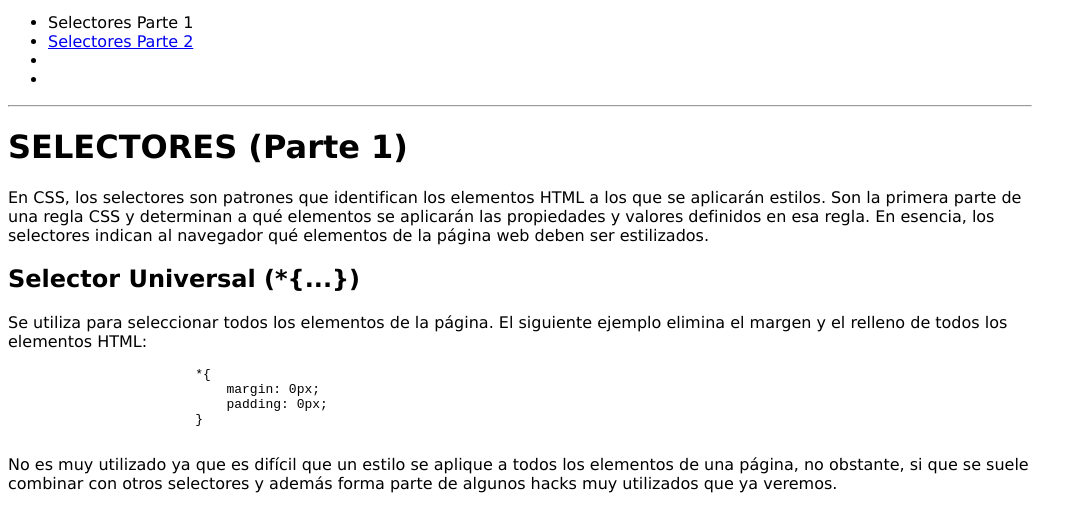
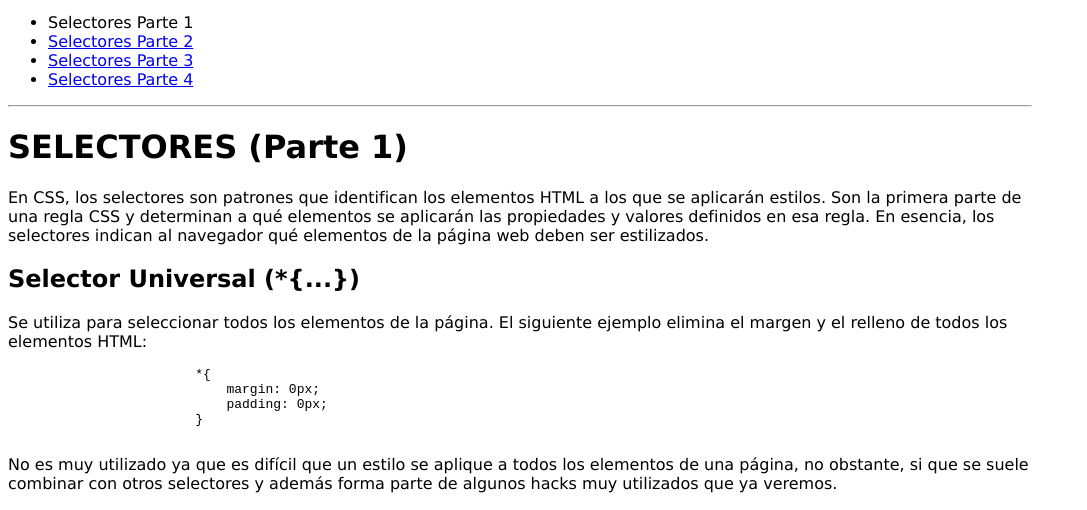
Before and after one commit to sierradevbegan/tutorial-css, a website: page tema2/selectores1.html in a window 1280 px wide. Shown: the part 260-770 px from the top of the page, without its empty margins (0-1087 px from the left). Drawn offline with Linux system fonts and the light colour scheme.

Commit message:
Modificando enlaces

```diff
--- a/tema2/selectores1.html
+++ b/tema2/selectores1.html
@@ -38,8 +38,8 @@
         <ul>
             <li>Selectores Parte 1</li>
             <li><a href="selectores2.html">Selectores Parte 2</a></li>
-            <li></li>
-            <li></li>
+            <li><a href="selectores3.html">Selectores Parte 3</a></li>
+            <li><a href="selectores4.html">Selectores Parte 4</a></li>
         </ul>
         <hr>
     </header>
@@ -278,8 +278,8 @@
         <ul>
             <li>Selectores Parte 1</li>
             <li><a href="selectores2.html">Selectores Parte 2</a></li>
-            <li></li>
-            <li></li>
+            <li><a href="selectores3.html">Selectores Parte 3</a></li>
+            <li><a href="selectores4.html">Selectores Parte 4</a></li>
         </ul>
     </footer>
 </body>
```
Also changed, not shown: tema2/selectores2.html (+4 -2 lines), tema2/selectores3.html (+2 -1 lines).
